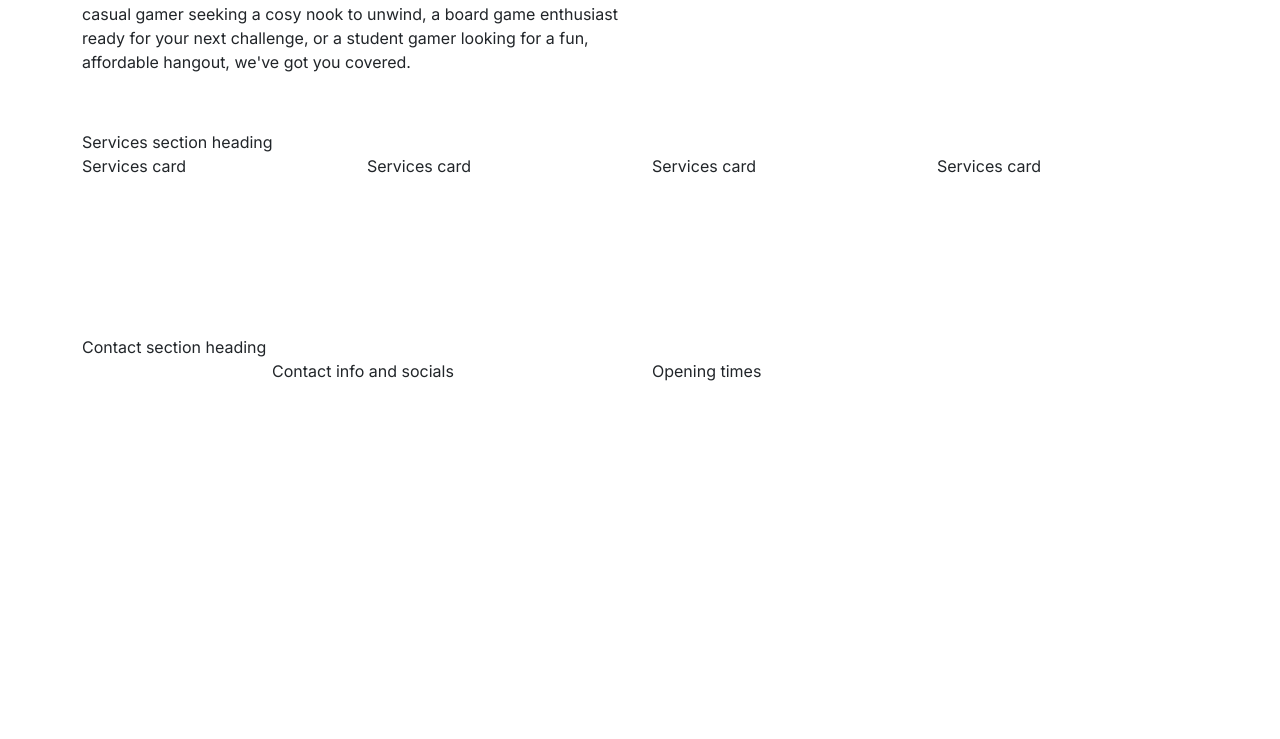
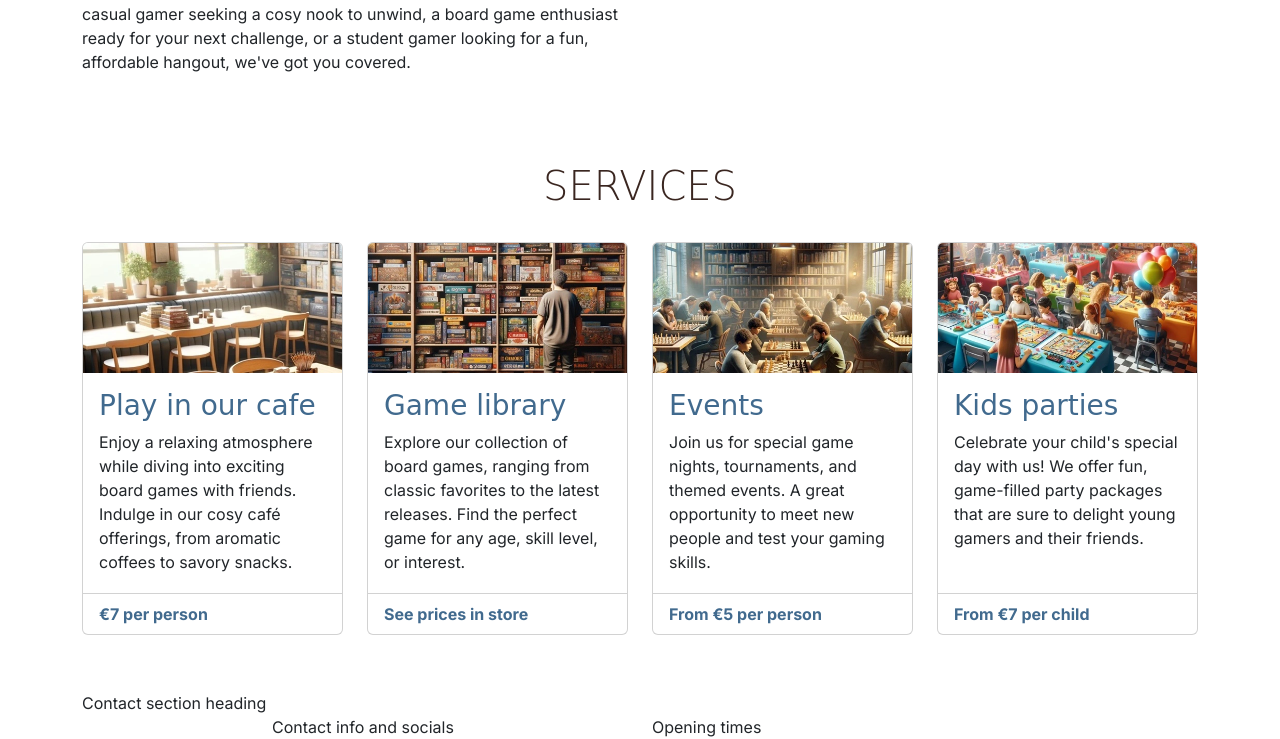
Before and after one commit to foster95/boardwalk-games, a plain HTML site: page index.html in a window 1280 px wide. Shown: the part 417-1156 px from the top of the page. Before the commit the page ends 800 px from the top, so only its background shows below. Drawn offline with nearby package versions, Linux system fonts and the light colour scheme; a web font is replaced by a local one.

Commit message:
Finish styling the services section

```diff
--- a/assets/css/style.css
+++ b/assets/css/style.css
@@ -24,7 +24,15 @@ h2,
 h3 {
     font-family:var(--secondary-font);
     color:var(--primary-color);
+}
+
+h1,
+h2 {
     text-transform: uppercase;
+}
+
+h2 {
+    margin-bottom: 2rem;
 }
 
 .sub-heading-color {
@@ -51,6 +59,18 @@ h3 {
 
 }
 
+/* Services CSS */
+#services .card-footer {
+    font-weight: bold;
+    color: var(--highlight-color);
+    background-color: transparent;
+}
+
+#services .card {
+    margin-bottom: 1.5rem;
+
+}
+
 /* grid visualisation CSS for testing */
 
 /* .container,
@@ -62,3 +82,35 @@ h3 {
     border: 2px solid white;
     background-color: lightgray;
 }/*
+
+/* Media Query for tablets (768px) and up */
+@media screen and (min-width: 768px) {
+    /* Make service cards all the same height for consistency */
+    #services .card-body {
+        min-height: 191px;
+    }
+}
+
+/* Media Query for larger screens (992px) and up */
+@media screen and (min-width: 992px) {
+    /* Make service cards all the same height for consistency */
+    #services .card-body {
+        min-height: auto;
+    }
+}
+
+/* Media Query for x-large screens (1200px) and up */
+@media screen and (min-width: 1200px) {
+    /* Make service cards all the same height for consistency */
+    #services .card-body {
+        min-height: 220px;
+    }
+}
+
+/* Media Query for xx-large screens (1400px) and up */
+@media screen and (min-width: 1400px) {
+    /* Make service cards all the same height for consistency */
+    #services .card-body {
+        min-height: 195px;
+    }
+}
--- a/index.html
+++ b/index.html
@@ -94,14 +94,79 @@
 <!--Main element to hold all key sections of the home page. It is not part of the grid structure-->
 <main>
     <!--Services section-->
-<section class="container">
+<section class="container section" id="services">
     <div class="row">
-        <div class="col-12">Services section heading</div>
-        <div class="col-12 col-md-6 col-xl-3">Services card</div>
-        <div class="col-12 col-md-6 col-xl-3">Services card</div>
-        <div class="col-12 col-md-6 col-xl-3">Services card</div>
-        <div class="col-12 col-md-6 col-xl-3">Services card</div>
-    </div>
+        <div class="col-12 text-center">
+            <h2 class="display-6">Services</h2>
+        </div>
+        <div class="col-12 col-md-6 col-xl-3">
+            <div class="card">
+                <img src="assets/images/services-1.webp" class="card-img-top"
+                    alt="Boardwalk games cafe table by a window, stacks of boardgames can be seen on the table" >
+                <div class="card-body">
+                    <h3 class="card-title sub-heading-color">Play in our cafe</h3>
+                    <p class="card-text">
+                        Enjoy a relaxing atmosphere while diving into exciting board
+                        games with friends. Indulge in our cosy café offerings, from
+                        aromatic coffees to savory snacks.
+                    </p>
+                </div>
+                <div class="card-footer">
+                    <p class="mb-0">€7 per person</p>
+                </div>
+            </div>
+        </div>
+        <div class="col-12 col-md-6 col-xl-3">
+            <div class="card">
+                <img src="assets/images/services-2.webp" class="card-img-top"
+                    alt="Board games stacked in bookshelves, a man can be seen browsing the shelves" />
+                <div class="card-body">
+                    <!-- bootstrap cards come as h5 by default, changed to h3 to fit project heading hierarchy -->
+                    <h3 class="card-title sub-heading-color">Game library</h3>
+                    <p class="card-text">
+                        Explore our collection of board games, ranging from classic
+                        favorites to the latest releases. Find the perfect game for
+                        any age, skill level, or interest.
+                    </p>
+                </div>
+                <div class="card-footer">
+                    <p class="mb-0">See prices in store</p>
+                </div>
+            </div>
+        </div>
+        <div class="col-12 col-md-6 col-xl-3">
+            <div class="card">
+                <img src="assets/images/services-3.webp" class="card-img-top">
+                <div class="card-body">
+                    <h3 class="card-title sub-heading-color">Events</h3>
+                    <p class="card-text">
+                        Join us for special game nights, tournaments, and themed
+                        events. A great opportunity to meet new people and test your
+                        gaming skills.
+                    </p>
+                </div>
+                <div class="card-footer">
+                    <p class="mb-0">From €5 per person</p>
+                </div>
+            </div>
+        </div>
+        <div class="col-12 col-md-6 col-xl-3">
+            <div class="card">
+                <img src="assets/images/services-4.webp" class="card-img-top"
+                    alt="A kids party being held at Boardwalk Games" >
+                <div class="card-body">
+                    <h3 class="card-title sub-heading-color">Kids parties</h3>
+                    <p class="card-text">
+                        Celebrate your child's special day with us! We offer fun,
+                        game-filled party packages that are sure to delight young
+                        gamers and their friends.
+                    </p>
+                </div>
+                <div class="card-footer">
+                    <p class="mb-0">From €7 per child</p>
+                </div>
+            </div>
+        </div>
 </section>
 </main>
 
```
